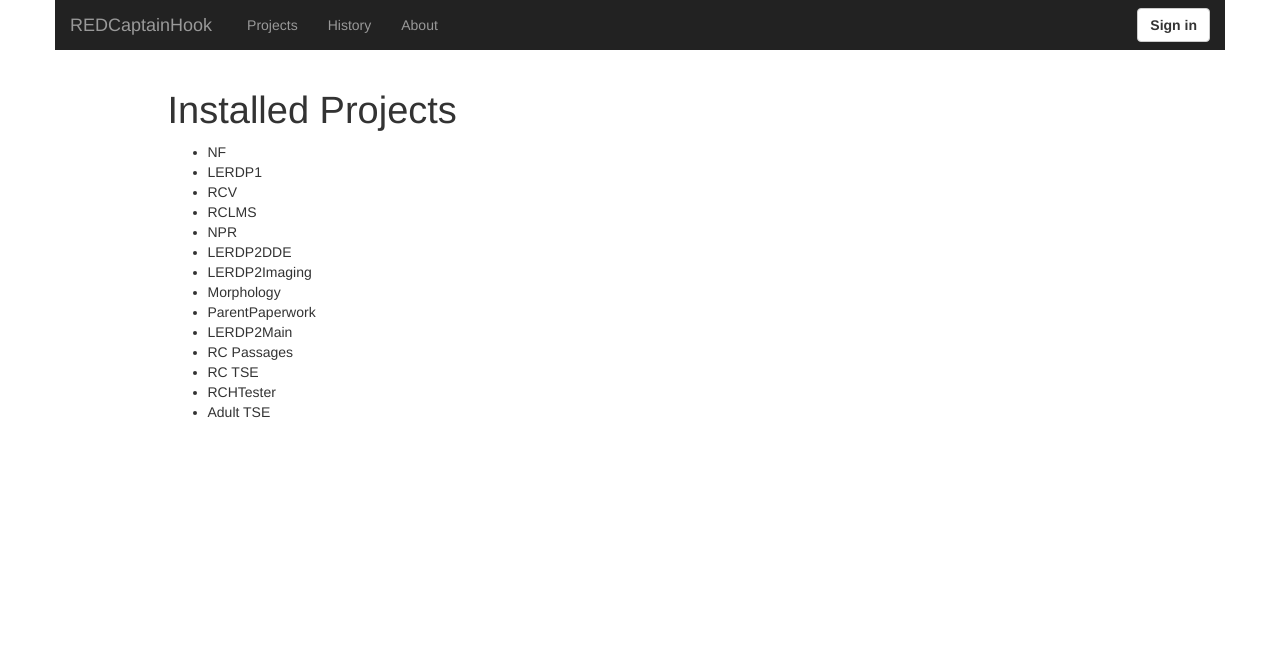
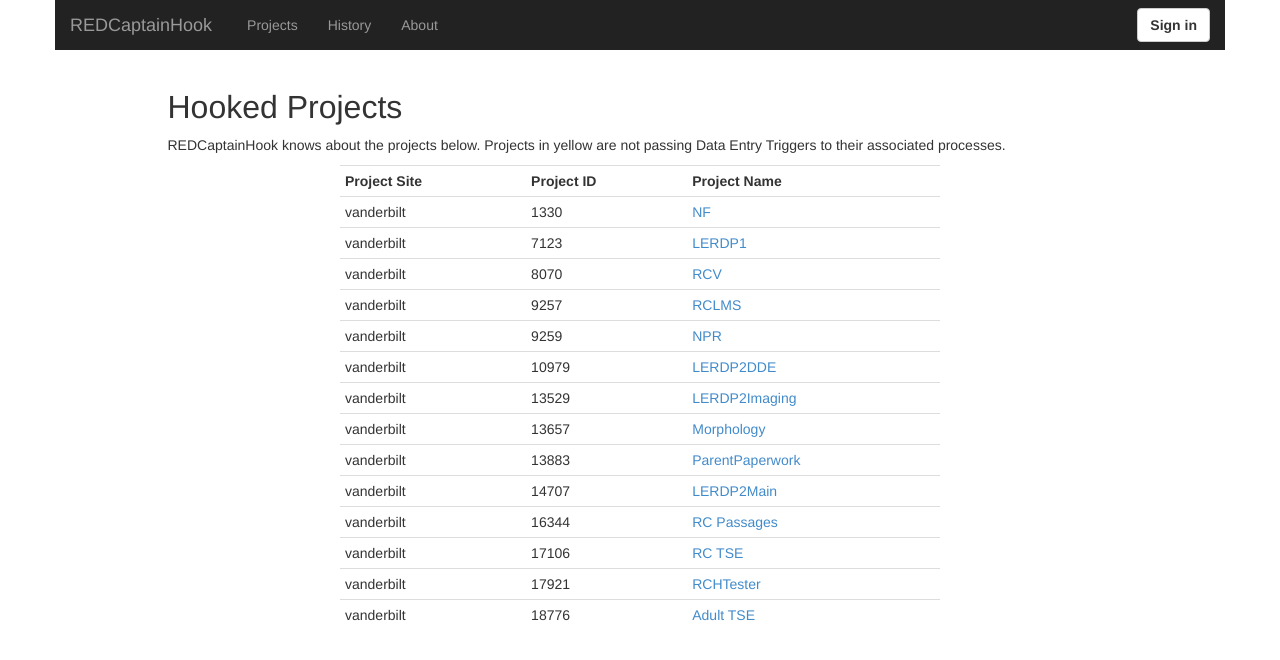
Before and after one commit to redcap-tools/redcaptainhook, a Django app: page /rch/ in a window 1280 px wide. Shown: the top 660 px of the page. Run offline with Django 3.2, Linux system fonts and the light colour scheme; data comes from the database, SQL or seed files in the repository.

Commit message:
Update index page

```diff
--- a/redcaptainhook/apps/workflow/templates/workflow/index.html
+++ b/redcaptainhook/apps/workflow/templates/workflow/index.html
@@ -1,15 +1,27 @@
 {% extends "base.html" %}
+{% load workflow_extra %}
 
 {% block title %}Welcome to REDCaptainHook {% endblock %}
 
 {% block body %}
-<h1>Installed Projects</h1>
+<h2>Hooked Projects</h2>
 
-<ul>
-  {% for p in project_list %}
-    <li>
-      {{ p.name }}
-    </li>
-  {% endfor %}
-</ul>
+<p>REDCaptainHook knows about the projects below. Projects in yellow are not passing Data Entry Triggers to their associated processes.</p>
+
+<div class="col-lg-8 col-lg-offset-2">
+  <table class="table table-condensed">
+    <tr>
+      <th>Project Site</th>
+      <th>Project ID</th>
+      <th>Project Name</th>
+    </tr>
+    {% for p in project_list %}
+      <tr class="{{ p.active|active }}">
+        <td>{{ p.site }}</td>
+        <td>{{ p.redcap_pid }}</td>
+        <td><a href="{% url 'workflow:project' p.id %}">{{ p.name }}</a></td>
+      </tr>
+    {% endfor %}
+  </table class="table">
+</div>
 {% endblock %}
```
